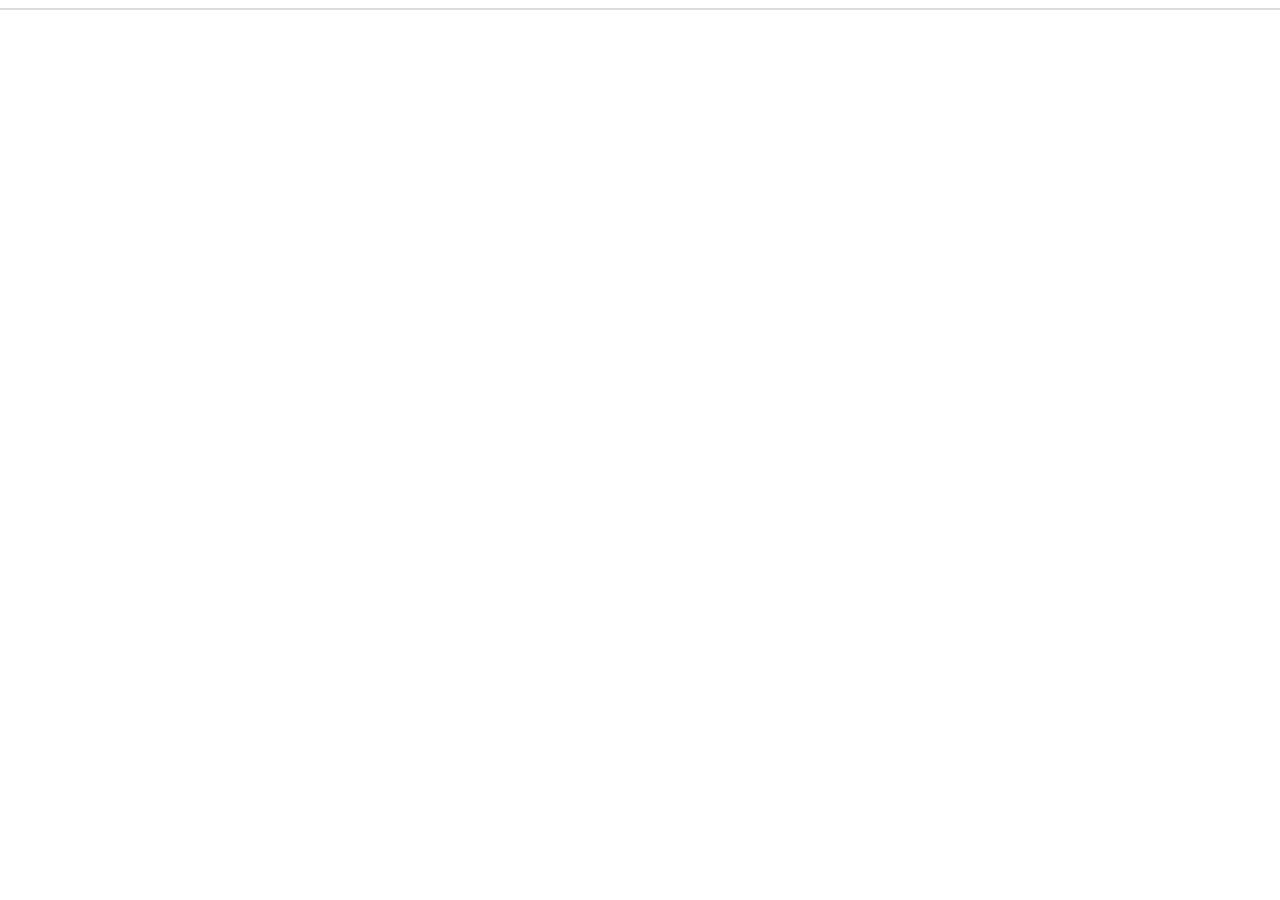
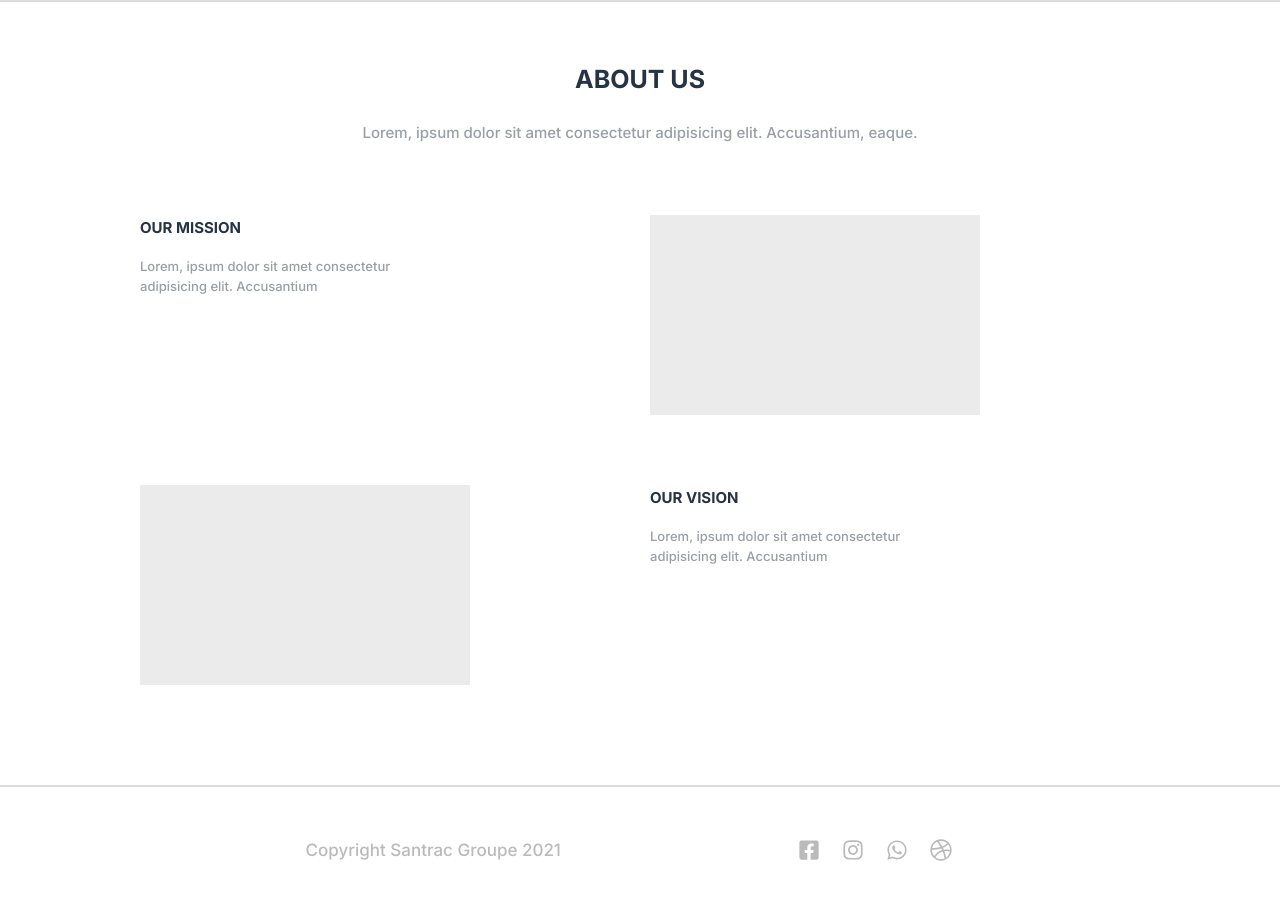
Before and after one commit to Umar-Zak/Santrac-Frontend, a React (Create React App) app: page / in a window 1280 px wide. Shown: the part 2040-2940 px from the top of the page. Before the commit the page ends 2050 px from the top, so only its background shows below. Built offline with nearby package versions, Linux system fonts and the light colour scheme.

Commit message:
put products page together

```diff
--- a/package.json
+++ b/package.json
@@ -9,6 +9,7 @@
     "react": "^17.0.2",
     "react-dom": "^17.0.2",
     "react-icons": "^4.2.0",
+    "react-router-dom": "^5.2.0",
     "react-scripts": "4.0.3",
     "web-vitals": "^1.1.2"
   },
--- a/src/App.js
+++ b/src/App.js
@@ -8,11 +8,15 @@ import Product from './component/product';
 import Navbar from './component/navbar';
 import Slide from './component/slide';
 import HomePage from './pages/HomePage';
+import Footer from './component/footer';
+import AboutImage from './component/image';
+import Mission from './component/mission';
+import ProductPage from './pages/ProductsPage';
 
 function App() {
   return (
+    <HomePage/>
 
-   <HomePage/>
   );
 }
 
--- /dev/null
+++ b/src/component/footer.jsx
@@ -0,0 +1,16 @@
+import React from 'react';
+import {FaFacebookSquare,FaInstagram,FaWhatsapp,FaDribbble} from "react-icons/fa"
+
+const Footer = () => {
+    return (<div className="footer">
+        <h6 className="copy-right">copyright santrac groupe { new Date().getFullYear()}</h6>
+        <div className="socials">
+        <FaFacebookSquare className="social-icon" />
+        <FaInstagram className="social-icon" />
+        <FaWhatsapp className="social-icon" />
+        <FaDribbble className="social-icon" />
+        </div>
+    </div>);
+}
+
+export default Footer;
--- /dev/null
+++ b/src/component/image.jsx
@@ -0,0 +1,9 @@
+import React from 'react';
+
+const AboutImage = ({url}) => {
+    return (<div className="about-image">
+
+    </div>  );
+}
+
+export default AboutImage;
--- /dev/null
+++ b/src/component/mission.jsx
@@ -0,0 +1,10 @@
+import React from 'react';
+
+const Mission = ({title,text}) => {
+    return (<div className="mission">
+        <h5 className="mission__title">{title}</h5>
+        <p className="mission__text">{ text}</p>
+    </div> );
+}
+
+export default Mission;
--- a/src/component/navbar.jsx
+++ b/src/component/navbar.jsx
@@ -25,8 +25,8 @@ const Navbar = () => {
                 <FaTimes onClick={handleNavBarVisibility} className="bars" />
             </div>
                 <li className="mobile-list--item"><a href="#" className="mobile--link">Home</a></li>
-                 <li className="mobile-list--item"><a href="#" className="mobile--link">about</a></li>
-                <li className="mobile-list--item"><a href="#" className="mobile--link">Product</a></li>
+                 <li className="mobile-list--item"><a href="#about" className="mobile--link">about</a></li>
+                <li className="mobile-list--item"><a href="/product" className="mobile--link">Product</a></li>
                 <li className="mobile-list--item"><a href="#" className="mobile--link">Contact</a></li>
 
        </ul>}
@@ -34,9 +34,9 @@ const Navbar = () => {
 
         <div className="navbar-desktop">
             <ul className="desktop-nav--links">
-                <li className="desktop-list--item"><a href="#" className="desktop--link">Home</a></li>
-                <li className="desktop-list--item"><a href="#" className="desktop--link">About</a></li>
-                <li className="desktop-list--item"><a href="#" className="desktop--link">Products</a></li>
+                <li className="desktop-list--item"><a href="/" className="desktop--link">Home</a></li>
+                <li className="desktop-list--item"><a href="#about" className="desktop--link">About</a></li>
+                <li className="desktop-list--item"><a href="/products" className="desktop--link">Products</a></li>
                 <li className="desktop-list--item"><a href="#" className="desktop--link">Contact</a></li>
         </ul>
             <div className="desktop-search--area">
--- a/src/component/product.jsx
+++ b/src/component/product.jsx
@@ -2,7 +2,7 @@ import React from 'react';
 
 const Product = ({name,price,image,handleClick,showPrice=false}) => {
     return (<div onClick={handleClick} className="product">
-        <div className="product__image"></div>
+ <div className="product__image"></div>
         <h5 className="product__name">{name}</h5>
         <p className="product__price">{showPrice&& "GHS"}{ price}</p>
     </div> );
--- a/src/index.css
+++ b/src/index.css
@@ -76,7 +76,7 @@ a {
 
 @media screen and (min-width: 1024px) {
   .section--header {
-    font-size: 3rem;
+    font-size: 2.5rem;
     line-height: 5.2rem;
   }
 }
@@ -426,3 +426,200 @@ a {
     grid-template-columns: repeat(4, 1fr);
   }
 }
+
+.footer {
+  padding-block: 1.2rem;
+}
+
+.copy-right {
+  font-size: 1.7rem;
+  text-align: center;
+  font-weight: 500;
+  line-height: 2.4rem;
+  color: var(--color--icon-and-footer);
+  text-transform: capitalize;
+}
+
+.socials {
+  display: flex;
+  justify-content: space-evenly;
+}
+
+.social-icon {
+  color: var(--color--icon-and-footer);
+  font-size: 22px;
+  cursor: pointer;
+}
+
+@media screen and (min-width: 1024px) {
+  .footer {
+    display: flex;
+    justify-content: space-evenly;
+    max-width: 1100px;
+    margin-left: auto;
+    margin-right: auto;
+    align-items: center;
+  }
+  .socials {
+    justify-content: space-evenly;
+    width: 18%;
+  }
+}
+
+.about-section {
+  padding-block: 3rem;
+  border-bottom: 2px solid gainsboro;
+}
+.about--tagline {
+  font-weight: 500;
+  line-height: 2.4rem;
+  text-align: center;
+  color: var(--color--normal-text);
+  font-size: 1.8rem;
+  margin-bottom: 4.2rem;
+}
+
+@media screen and (min-width: 1024px) {
+  .about--tagline {
+    font-size: 1.5rem;
+    margin-top: -14px;
+    margin-bottom: 7rem;
+  }
+}
+
+.about-image {
+  width: 300px;
+  height: 250px;
+  background: #ebebeb;
+  margin-left: auto;
+  margin-right: auto;
+  order: -1;
+}
+
+@media screen and (min-width: 1024px) {
+  .about-image {
+    margin: 0;
+    width: 330px;
+    height: 200px;
+    order: 2;
+  }
+}
+
+.mission {
+  width: 270px;
+  margin-left: auto;
+  margin-right: auto;
+}
+.mission__title {
+  font-weight: 700;
+  line-height: 3rem;
+  font-size: 1.7rem;
+  text-transform: uppercase;
+  color: var(--color--section-header);
+}
+
+.mission__text {
+  font-weight: 500;
+  line-height: 2.4rem;
+  font-size: 1.5rem;
+  color: var(--color--normal-text);
+  margin-top: -12px;
+}
+
+@media screen and (min-width: 1024px) {
+  .mission {
+    margin: 0;
+    align-self: start;
+  }
+
+  .mission__title {
+    font-size: 1.5rem;
+    margin-top: -2px;
+  }
+
+  .mission__text {
+    font-size: 1.3rem;
+    line-height: 2rem;
+  }
+}
+
+.about__content-container {
+  display: grid;
+  column-gap: 2rem;
+  row-gap: 2.2rem;
+}
+
+@media screen and (min-width: 1024px) {
+  .about__content-container {
+    grid-template-columns: repeat(2, 1fr);
+    max-width: 1000px;
+    margin-left: auto;
+    margin-right: auto;
+    margin-bottom: 7rem;
+  }
+}
+
+.product-page-header-container {
+  padding-block: 2rem;
+  border-bottom: 2px solid gainsboro;
+}
+
+@media screen and (min-width: 1024px) {
+  .product-page-header-container {
+    padding-block: 0.5rem;
+  }
+}
+
+.sort-container {
+  margin-top: 3rem;
+}
+
+.sort {
+  padding-block: 2rem;
+  padding-inline: 2.3rem;
+  margin-left: 25%;
+  margin-right: 25%;
+  border: 2px solid gainsboro;
+  outline: none;
+  display: inline-block;
+  width: 50%;
+  color: var(--color--normal-text);
+  font-weight: 500;
+  font-size: 1.6rem;
+  margin-bottom: 1.5rem;
+}
+
+.sort-tagline {
+  font-weight: 500;
+  line-height: 2rem;
+  font-size: 1.6rem;
+  text-align: center;
+  color: var(--color--normal-text);
+}
+
+@media screen and (min-width: 1024px) {
+  .sort-container {
+    display: flex;
+    justify-content: space-between;
+    align-items: center;
+    margin-top: 5rem;
+  }
+
+  .sort {
+    width: auto;
+    margin: 0;
+    font-size: 1.4rem;
+    padding-block: 1.4rem;
+  }
+
+  .sort-tagline {
+    text-align: right;
+    font-size: 1.4rem;
+  }
+}
+
+.divider {
+  height: 2px;
+  background: gainsboro;
+  margin-top: 40px;
+}
--- a/src/pages/HomePage.jsx
+++ b/src/pages/HomePage.jsx
@@ -1,5 +1,8 @@
 import React from 'react';
 import {FaFlag,FaBuilding,FaTools,FaHouseDamage} from "react-icons/fa"
+import Footer from '../component/footer';
+import AboutImage from '../component/image';
+import Mission from '../component/mission';
 import Navbar from '../component/navbar';
 import Product from '../component/product';
 import SectionHeader from '../component/section-header';
@@ -43,6 +46,21 @@ const HomePage = () => {
                 <Product name="Tape measure" price="90.00" showPrice={true}  />
             </div>
         </section>
+        <section id="about" className="about-section">
+            <SectionHeader text="about us" />
+            <p className="about--tagline">Lorem, ipsum dolor sit amet consectetur adipisicing elit. Accusantium, eaque.</p>
+            <div className="about__content-container">
+                <Mission title="our mission" text="Lorem, ipsum dolor sit amet consectetur adipisicing elit. Accusantium" />
+                <AboutImage/>
+            </div>
+            <div className="about__content-container">
+                     <Mission title="our vision" text="Lorem, ipsum dolor sit amet consectetur adipisicing elit. Accusantium" />
+                <div style={{order:-1 }}>
+                    <AboutImage/>
+                </div>
+            </div>
+        </section>
+        <Footer/>
     </div>);
 }
 
--- /dev/null
+++ b/src/pages/ProductsPage.jsx
@@ -0,0 +1,46 @@
+import React from 'react';
+import Navbar from '../component/navbar';
+import SectionHeader from '../component/section-header';
+import Product from "../component/product"
+import Footer from '../component/footer';
+const ProductPage = () => {
+    return (<React.Fragment>
+        <div className="block">
+             <Navbar />
+        <div className="product-page-header-container">
+            <SectionHeader text="Products"/>
+            </div>
+            <div className="sort-container">
+                <select className="sort" name="" id="">
+                    <option value="">Default sorting</option>
+                    <option value="">HardWare</option>
+                    <option value="">Furniture</option>
+                    <option value="">Finishing</option>
+                </select>
+                <p className="sort-tagline">Showing all 20 results</p>
+            </div>
+             <div className="product-container">
+                <Product name="Hammer" price="20.00" showPrice={true}  />
+                <Product name="Pavement Blocks" price="60.00" showPrice={true}  />
+                <Product name="Chisel" price="100.00" showPrice={true}  />
+                <Product name="Carpet" price="90.00" showPrice={true}  />
+            </div>
+             <div className="product-container">
+                <Product name="Head pan" price="200.00" showPrice={true}  />
+                <Product name="Metal door" price="500.00" showPrice={true}  />
+                <Product name="Cement" price="60.00" showPrice={true}  />
+                <Product name="Board" price="90.00" showPrice={true}  />
+            </div>
+             <div className="product-container">
+                <Product name="Paint" price="120.00" showPrice={true}  />
+                <Product name="Brush" price="40.00" showPrice={true}  />
+                <Product name="Nails" price="90.00" showPrice={true}  />
+                <Product name="Bulb" price="80.00" showPrice={true}  />
+            </div>
+            <div className="divider"></div>
+            <Footer/>
+        </div>
+    </React.Fragment> );
+}
+
+export default ProductPage;
```
Also changed, not shown: src/component/slide.jsx (indentation only), 1 other file (tests, documents, lock files or other folders).
